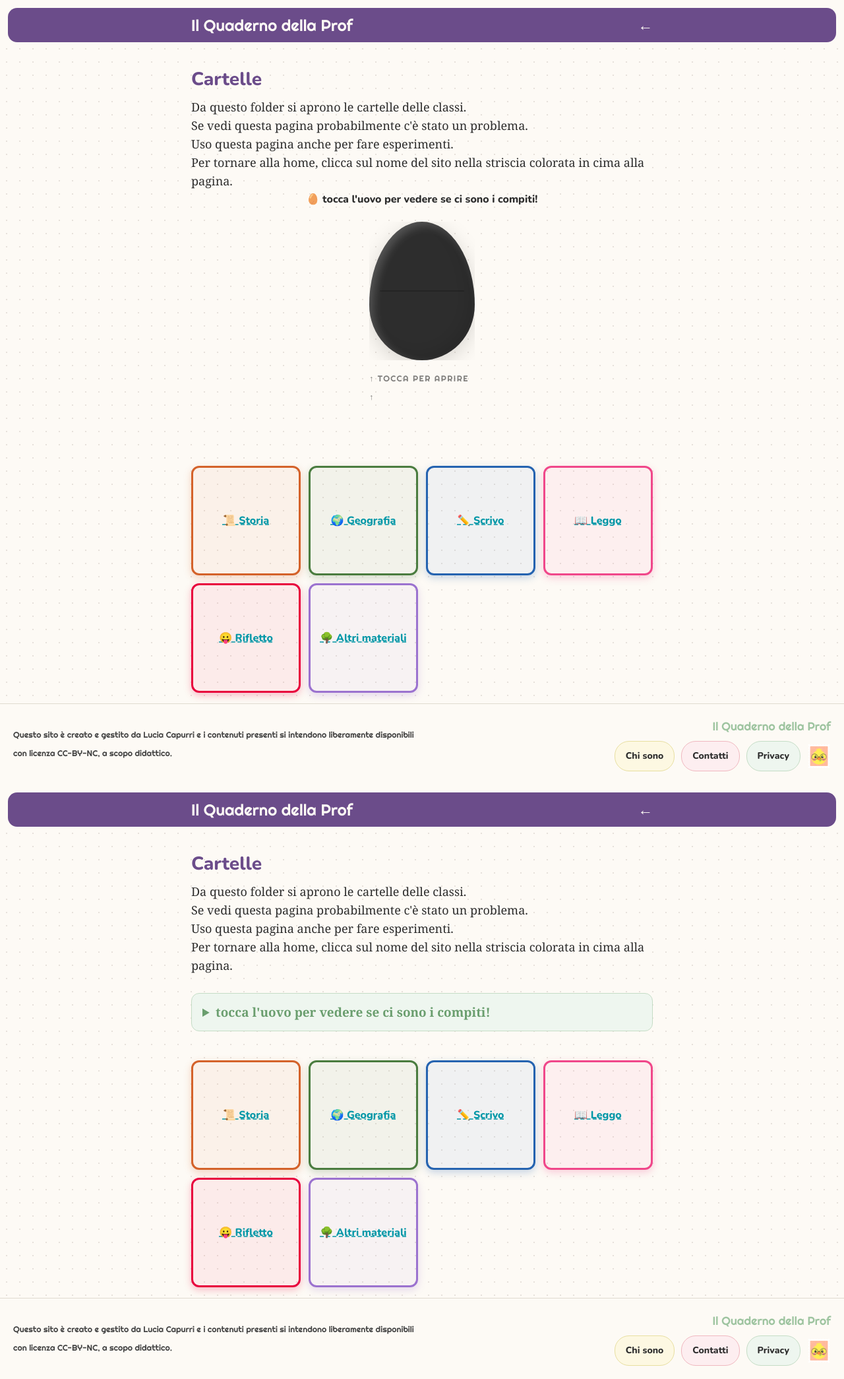
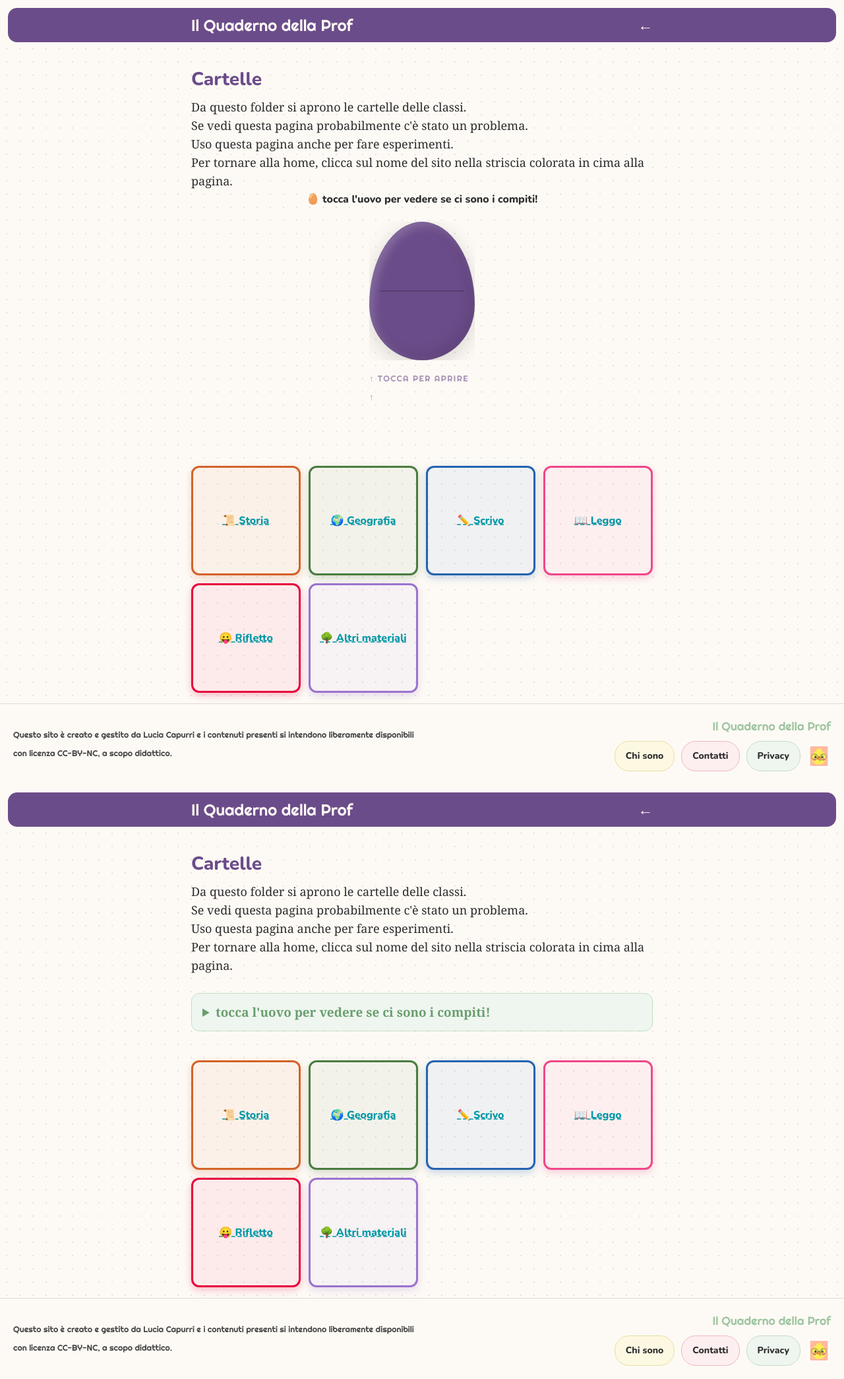
Before and after one commit to ilquadernodellaprof/ilquadernodellaprof.github.io, a Jekyll site: the page built from classe/main.md, in a window 1280 px wide. Shown: the whole page at 66% size. Built offline with Jekyll 4.4.1, drawn with Linux system fonts in a browser that asks for light colours.

Commit message:
Enhance color styles for post titles and egg areas
Updated styles for post titles and egg areas based on body classes.

```diff
--- a/assets/homeroom.scss
+++ b/assets/homeroom.scss
@@ -3,8 +3,9 @@
 @import "buttons";
 @import "egg";
 
-body.melanzana  .post-title { color: #6b4c8a; }
-body.notte      .post-title { color: #2c4a7c; }
-body.lampone    .post-title { color: #ad1457; }
-body.fiordaliso .post-title { color: #3d6bb5; }
-body.senape     .post-title { color: #c17f24; }
+// colori titolo e uovo
+body.melanzana  .post-title, body.melanzana  .egg-area { color: #6b4c8a; }
+body.notte      .post-title, body.notte      .egg-area { color: #2c4a7c; }
+body.lampone    .post-title, body.lampone    .egg-area { color: #ad1457; }
+body.fiordaliso .post-title, body.fiordaliso .egg-area { color: #3d6bb5; }
+body.senape     .post-title, body.senape     .egg-area { color: #c17f24; }
```
